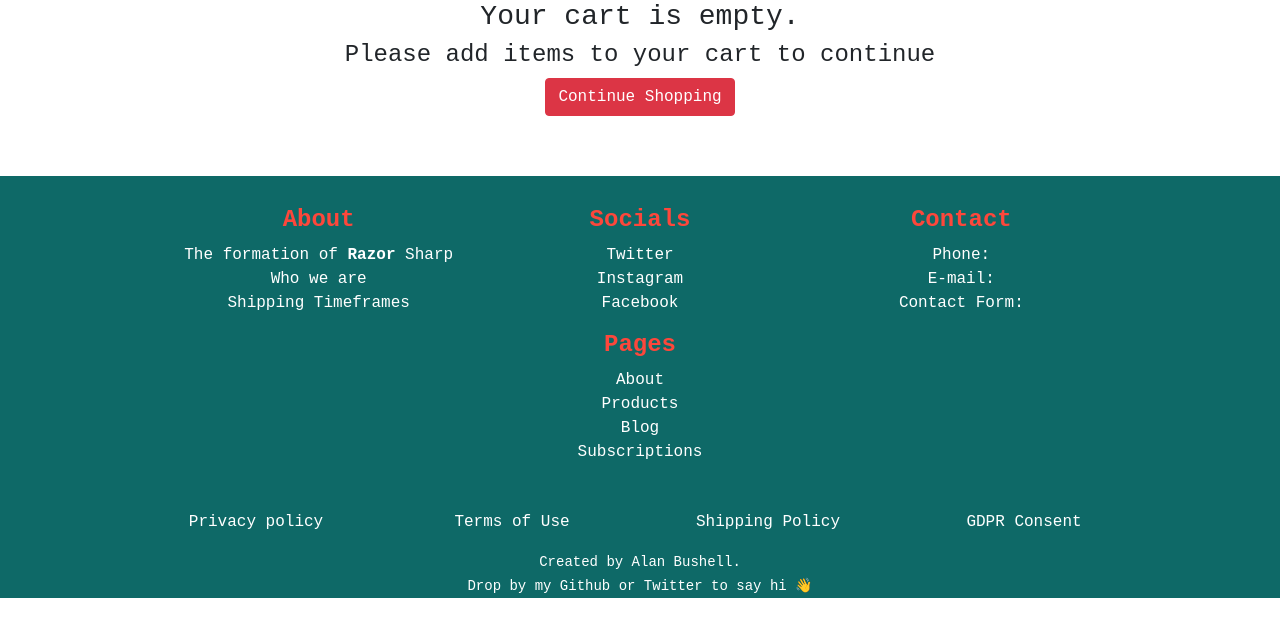
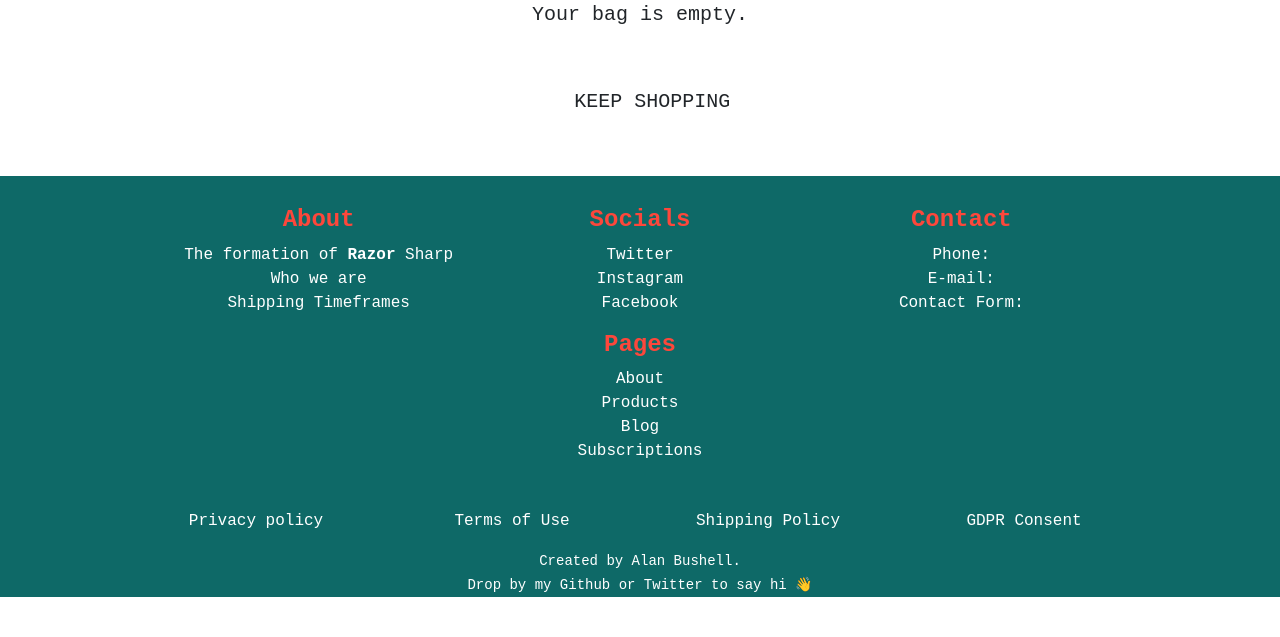
Before and after one commit to Alan-Bushell/razor-sharp, a Django app: page /cart/ in a window 1280 px wide. Shown: the part 149-786 px from the top of the page. Run offline with Django 3.2, Linux system fonts and the light colour scheme; tables that the repository leaves empty hold one stand-in row (values such as "Sample post"); some libraries are stand-ins or nearby versions.

Commit message:
restart cart app and add product to cart

```diff
--- a/cart/templates/cart/cart.html
+++ b/cart/templates/cart/cart.html
@@ -3,77 +3,82 @@
 
 {% block content %}
 <div class="container text-center cart-page">
-    {% if cart_items %}
-    <h1>Shopping Cart</h1>
+    <div class="row">
+        <div class="col">
+            {% if cart_items %}
+                <div class="table-responsive rounded">
+                    <table class="table table-sm table-borderless">
+                        <thead class="text-black">
+                            <tr>
+                                <th scope="col">Product Info</th>
+                                <th scope="col"></th>
+                                <th scope="col">Price</th>
+                                <th scope="col">Qty</th>
+                                <th scope="col">Subtotal</th>
+                            </tr>
+                        </thead>
 
-    <div class="row">
-        <div class="col-xs-12 col-md-8 col-lg-9 cart-left">
-            <h4>Items in cart:</h4>
-            <div class="row">
-                <div class="col-xs-12 col-md-2 col-lg-2 align-self-center">
-                    <h5>Image:</h5>
+                        {% for cart_item in cart_items %}
+                            <tr>
+                                <td class="p-3 w-25">
+                                    <img class="img-fluid rounded cart-image" src="{{ cart_item.product.image_url  }}">
+                                </td>
+                                <td class="py-3">
+                                    <p class="my-0"><strong>{{ cart_item.product.name }}</strong></p>
+                                    <p class="my-0 small text-muted">SKU </p>
+                                </td>
+                                <td class="py-3">
+                                    <p class="my-0">${{ cart_item.product.price }}</p>
+                                </td>
+                                <td class="py-3 w-25">
+                                    <p class="my-0">{{ cart_item.quantity }}</p>
+                                </td>
+                                <td class="py-3">
+                                    <p class="my-0">${{ cart_item.product.price }}</p>
+                                </td>
+                            </tr>
+                        {% endfor %}
+                        <tr>
+                            <td colspan="5" class="pt-5 text-right">
+                                <h6><strong>Bag Total: ${{ total|floatformat:2 }}</strong></h6>
+                                <h6>Delivery: ${{ delivery|floatformat:2 }}</h6>
+                                <h4 class="mt-4"><strong>Grand Total: ${{ grand_total|floatformat:2 }}</strong></h4>
+                                {% if free_delivery_delta > 0 %}
+                                    <p class="mb-1 text-danger">
+                                        You could get free delivery by spending just <strong>${{ free_delivery_delta }}</strong> more!
+                                    </p>
+                                {% endif %}
+                            </td>
+                        </tr>
+                        <tr>
+                            <td colspan="5" class="text-right">
+                                <a href="{% url 'products' %}" class="btn btn-outline-black rounded-0 btn-lg">
+                                    <span class="icon">
+                                        <i class="fas fa-chevron-left"></i>
+                                    </span>
+                                    <span class="text-uppercase">Keep Shopping</span>
+                                </a>
+                                <a href="{% url 'checkout' %}" class="btn btn-black rounded-0 btn-lg">
+                                    <span class="text-uppercase">Secure Checkout</span>
+                                    <span class="icon">
+                                        <i class="fas fa-lock"></i>
+                                    </span>
+                                </a>
+                            </td>
+                        </tr>
+                    </table>
                 </div>
-                <div class="col-xs-12 col-md-2 col-lg-2 align-self-center">
-                    <h5>Title:</h5>
-                </div>
-                <div class="col-xs-12 col-md-3 col-lg-3 align-self-center">
-                    <h5>Item Price:</h5>
-                </div>
-                <div class="col-xs-12 col-md-2 col-lg-2 align-self-center">
-                    <h5>Quantity:</h5>
-                </div>
-                <div class="col-xs-12 col-md-3 col-lg-3 align-self-center">
-                    <h5>Line Total:</h5>
-                </div>
-            </div>
-            <hr>
-            {% for cart_item in cart_items %}
-            <div class="row">
-                <div class="col-xs-12 col-md-2 col-lg-2 align-self-center">
-                    <a href="{{ cart_item.product.get_url}}">
-                        <img src="{{ cart_item.product.image_url }}"  class="cart-image">
-                    </div>
-                <div class="col-xs-12 col-md-2 col-lg-2 align-self-center">
-                    <a href="{{ cart_item.product.get_url }}" class="cart-title">
-                        <h5>{{ cart_item.product.product_name }}</h5>
-                    </a>
-                </div>
-                <div class="col-xs-12 col-md-3 col-lg-3 align-self-center">
-                    <h5>${{ cart_item.product.price }}</h5>
-                </div>
-                <div class="col-xs-12 col-md-2 col-lg-2 align-self-center">
-                    <h5>
-                        <a href=""><i class="fa-regular fa-square-minus"></i></a>
-                         {{ cart_item.quantity }}
-                        <a href="{% url 'add_to_cart' cart_item.product.id %}"><i class="fa-regular fa-square-plus"></i></a>
-                    </h5>
-                </div>
-                <div class="col-xs-12 col-md-3 col-lg-3 align-self-center">
-                    <h5>${{ cart_item.sub_total }}</h5>
-                </div>
-            </div>
-            <hr>
-            {% endfor %}
-            <a href="{% url 'products' %}" class="btn btn-danger continue-shopping-btn">Continue Shopping</a>
-        </div>
-        <div class="col-xs-12 col-md-4 col-lg-3 cart-right">
-            <h4>Subtotal:</h4>
-            <hr>
-            <h6>Total: ${{ total }}</h6>
-            <h6>Delivery Cost: ${{ delivery_cost|floatformat:2 }}</h6>
-            <hr>
-            <h6><strong>Grand Total: ${{ grand_total|floatformat:2 }}</strong></h6>
-            <hr>
-            <a href="{% url 'checkout' %}" class="btn btn-danger">Proceed to checkout</a>
-
+            {% else %}
+                <p class="lead mb-5">Your bag is empty.</p>
+                <a href="{% url 'products' %}" class="btn btn-outline-black rounded-0 btn-lg">
+                    <span class="icon">
+                        <i class="fas fa-chevron-left"></i>
+                    </span>
+                    <span class="text-uppercase">Keep Shopping</span>
+                </a>
+            {% endif %}
         </div>
     </div>
-    {% else %}
-    <h3>Your cart is empty.</h3>
-    <h4>Please add items to your cart to continue</h4>
-    <a href="{% url 'products' %}" class="btn btn-danger continue-shopping-btn">Continue Shopping</a>
-    <!--Insert image for empty cart-->
-    {% endif %}
 
 </div>
 {% endblock %}
--- a/cart/urls.py
+++ b/cart/urls.py
@@ -4,4 +4,5 @@ from . import views
 urlpatterns = [
     path('', views.view_cart, name='view_cart'),
     path('add/<item_id>/', views.add_to_cart, name='add_to_cart'),
+    path('adjust/<item_id>/', views.adjust_cart, name='adjust_cart'),
 ]
--- a/cart/views.py
+++ b/cart/views.py
@@ -1,4 +1,4 @@
-from django.shortcuts import render, redirect
+from django.shortcuts import render, redirect, reverse
 
 # Create your views here.
 
@@ -22,3 +22,18 @@ def add_to_cart(request, item_id):
 
     request.session['cart'] = cart
     return redirect(redirect_url)
+
+
+def adjust_cart(request, item_id):
+    """ Adjust quantity of the specified product to the shopping bag """
+
+    quantity = int(request.POST.get('quantity'))
+    cart = request.session.get('cart', {})
+
+    if quantity > 0:
+        cart[item_id] = quantity
+    else:
+        cart.pop[item_id]
+
+    request.session['cart'] = cart
+    return redirect(reverse('view_cart'))
--- a/checkout/templates/checkout/checkout.html
+++ b/checkout/templates/checkout/checkout.html
@@ -18,14 +18,14 @@
             <form action="{% url 'checkout' %}" method="POST" id="payment-form">
                 {% csrf_token %}
                 <fieldset class="rounded px-3 mb-5">
-                    <legend class="fieldset-label small text-black px-2 w-auto">Details</legend>
+                    <legend class="fieldset-label small text-black px-2 w-auto">Personal Details</legend>
                     {{ order_form.first_name | as_crispy_field}}
                     {{ order_form.last_name | as_crispy_field}}
                     {{ order_form.email | as_crispy_field}}
                     {{ order_form.phone_number | as_crispy_field}}
                 </fieldset>
                 <fieldset class="rounded px-3 mb-5">
-                    <legend class="fieldset-label small text-black px-2 w-auto">Delivery</legend>
+                    <legend class="fieldset-label small text-black px-2 w-auto">Delivery Information</legend>
                     {{ order_form.street_address1 | as_crispy_field}}
                     {{ order_form.street_address2 | as_crispy_field}}
                     {{ order_form.town_or_city | as_crispy_field}}
@@ -58,7 +58,7 @@
                         <span class="icon">
                             <i class="fas fa-exclamation-circle"></i>
                         </span>
-                        <span>Your card will be charged: <strong>${{ grant_total|floatformat:2 }}</strong></span>
+                        <span>Your card will be charged: <strong>${{ grand_total|floatformat:2 }}</strong></span>
                     </p>
                 </div>
             </form>
--- a/products/models.py
+++ b/products/models.py
@@ -31,6 +31,7 @@ class Product(models.Model):
     price = models.DecimalField(max_digits=6, decimal_places=2)
     stock = models.IntegerField()
     in_stock = models.BooleanField(default=True)
+    has_sizes = models.BooleanField(default=False, null=True, blank=True)
     category = models.ForeignKey(Category, on_delete=models.CASCADE)
     item_added = models.DateTimeField(auto_now_add=True)
     last_modified = models.DateTimeField(auto_now=True)
```
Also changed, not shown: products/templates/products/product_detail.html (+13 -1 lines), products/migrations/0004_product_has_sizes.py (added).
